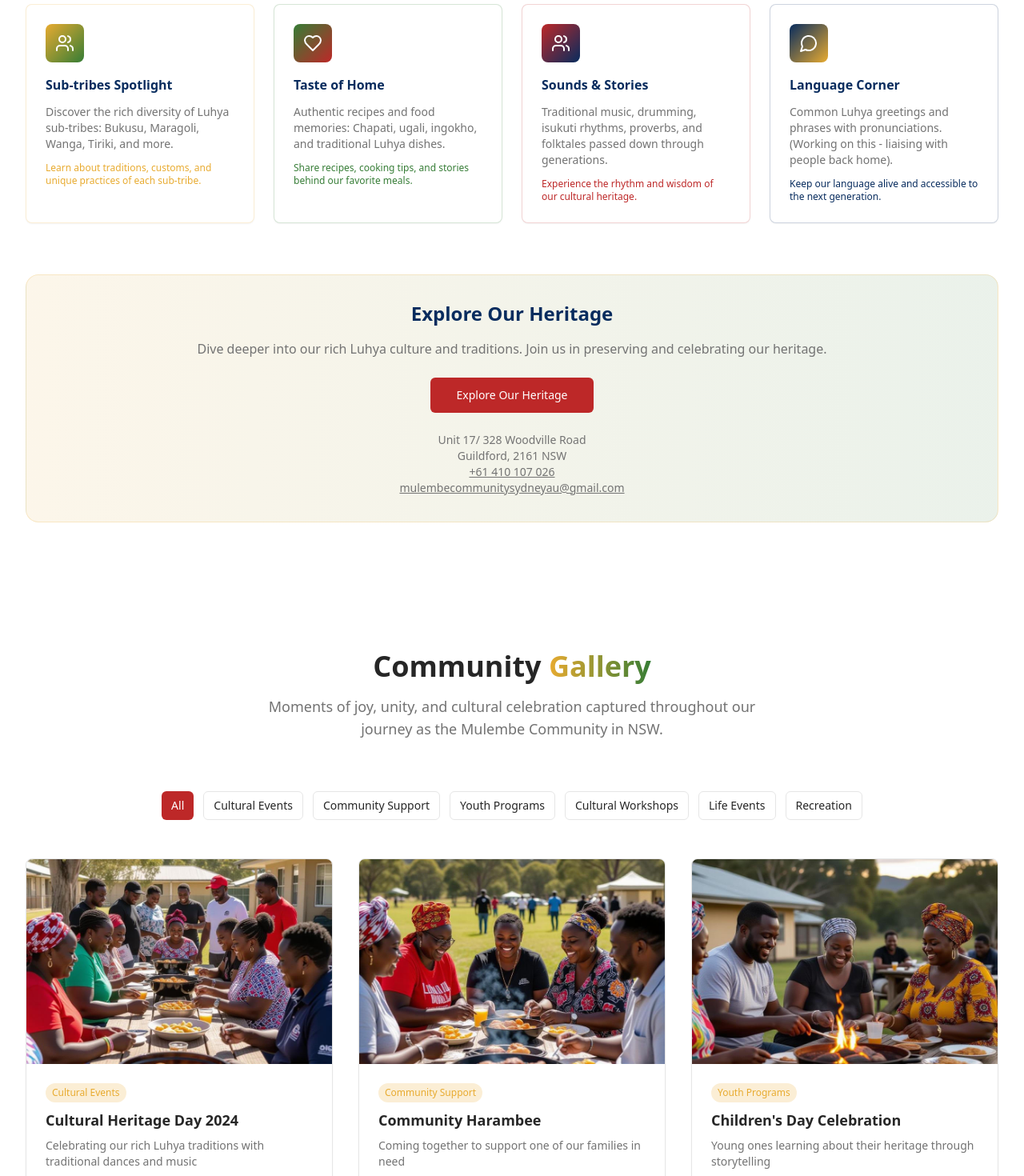
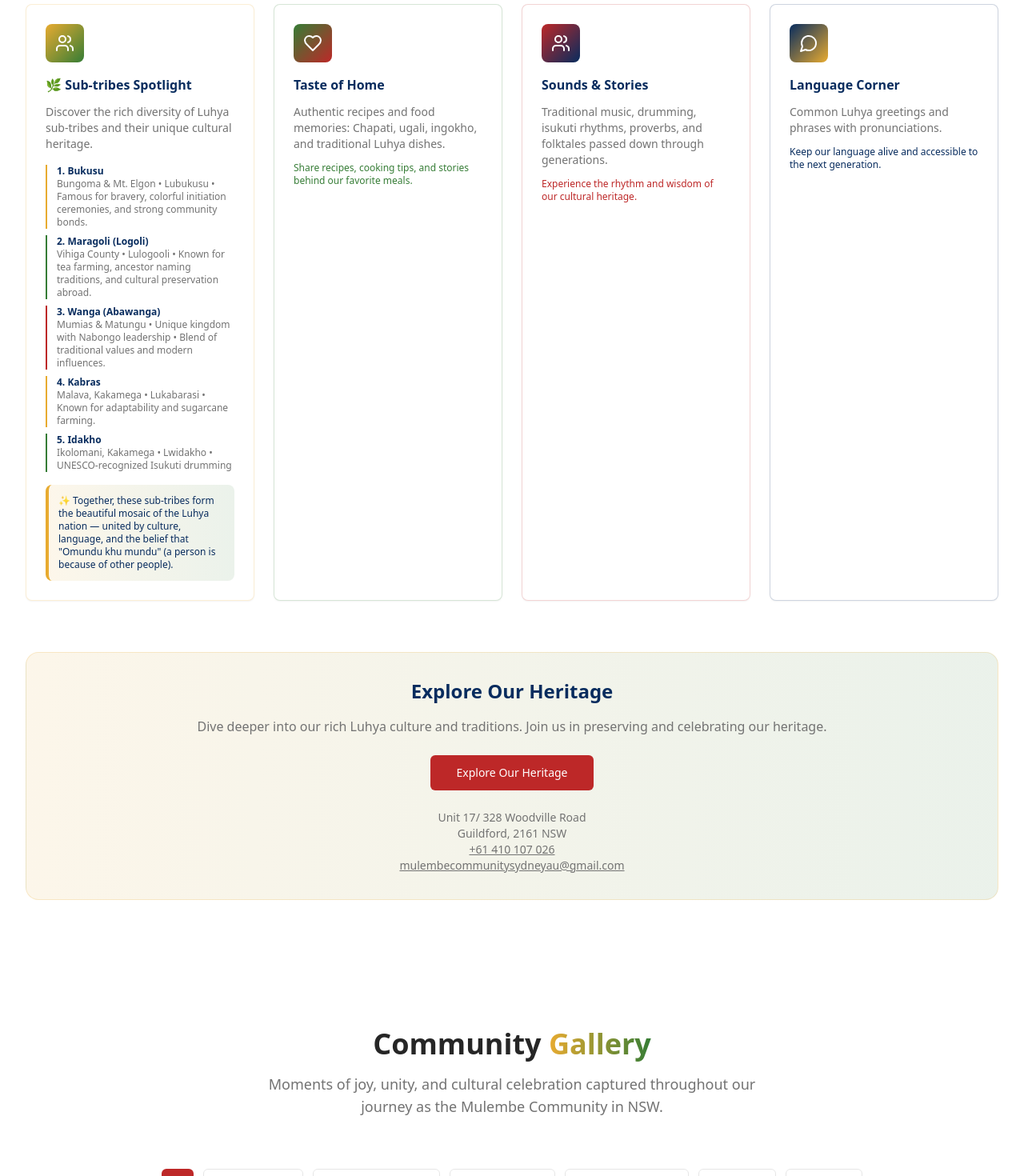
Before and after one commit to BrianKvin/lcia, a React (Vite) app: page / in a window 1280 px wide. Shown: the part 7460-8930 px from the top of the page at 80% size. Built offline with nearby package versions, Linux system fonts and the light colour scheme; no server answers.

Commit message:
Feature: Members form.

```diff
--- a/src/components/BusinessDirectory.tsx
+++ b/src/components/BusinessDirectory.tsx
@@ -113,11 +113,11 @@ const BusinessDirectory = () => {
                       {business.name}
                     </h4>
                     {business.image && (
-                      <div className="mb-3">
+                      <div className="mb-3 flex justify-center">
                         <img
                           src={business.image}
                           alt={business.name}
-                          className="w-full h-48 object-cover rounded-lg shadow-md"
+                          className="max-w-full h-auto max-h-96 object-contain rounded-lg shadow-md bg-gray-50"
                         />
                       </div>
                     )}
--- a/src/components/Events.tsx
+++ b/src/components/Events.tsx
@@ -99,12 +99,86 @@ const Events = () => {
                 <div className="w-12 h-12 bg-gradient-to-br from-luhya-gold to-luhya-green rounded-lg flex items-center justify-center mb-4 group-hover:scale-110 transition-transform duration-300">
                   <Users className="w-6 h-6 text-white" />
                 </div>
-                <h4 className="font-semibold mb-3 text-luhya-navy">Sub-tribes Spotlight</h4>
-                <p className="text-sm text-muted-foreground mb-3">
-                  Discover the rich diversity of Luhya sub-tribes: Bukusu, Maragoli, Wanga, Tiriki, and more.
+                <h4 className="font-semibold mb-3 text-luhya-navy">🌿 Sub-tribes Spotlight</h4>
+                <p className="text-sm text-muted-foreground mb-4">
+                  Discover the rich diversity of Luhya sub-tribes and their unique cultural heritage.
                 </p>
-                <div className="text-xs text-luhya-gold font-medium">
-                  Learn about traditions, customs, and unique practices of each sub-tribe.
+                <div className="space-y-3 max-h-96 overflow-y-auto">
+                  <div className="text-xs space-y-2">
+                    <div className="border-l-2 border-luhya-gold pl-3">
+                      <div className="font-semibold text-luhya-navy">1. Bukusu</div>
+                      <div className="text-muted-foreground">Bungoma & Mt. Elgon • Lubukusu • Famous for bravery, colorful initiation ceremonies, and strong community bonds.</div>
+                    </div>
+                    <div className="border-l-2 border-luhya-green pl-3">
+                      <div className="font-semibold text-luhya-navy">2. Maragoli (Logoli)</div>
+                      <div className="text-muted-foreground">Vihiga County • Lulogooli • Known for tea farming, ancestor naming traditions, and cultural preservation abroad.</div>
+                    </div>
+                    <div className="border-l-2 border-luhya-red pl-3">
+                      <div className="font-semibold text-luhya-navy">3. Wanga (Abawanga)</div>
+                      <div className="text-muted-foreground">Mumias & Matungu • Unique kingdom with Nabongo leadership • Blend of traditional values and modern influences.</div>
+                    </div>
+                    <div className="border-l-2 border-luhya-gold pl-3">
+                      <div className="font-semibold text-luhya-navy">4. Kabras</div>
+                      <div className="text-muted-foreground">Malava, Kakamega • Lukabarasi • Known for adaptability and sugarcane farming.</div>
+                    </div>
+                    <div className="border-l-2 border-luhya-green pl-3">
+                      <div className="font-semibold text-luhya-navy">5. Idakho</div>
+                      <div className="text-muted-foreground">Ikolomani, Kakamega • Lwidakho • UNESCO-recognized Isukuti drumming custodians.</div>
+                    </div>
+                    <div className="border-l-2 border-luhya-red pl-3">
+                      <div className="font-semibold text-luhya-navy">6. Isukha</div>
+                      <div className="text-muted-foreground">Neighbors to Idakho • Lwisukha • Rich oral traditions and Isukuti dance custodians.</div>
+                    </div>
+                    <div className="border-l-2 border-luhya-gold pl-3">
+                      <div className="font-semibold text-luhya-navy">7. Tsotso (Abatsotso)</div>
+                      <div className="text-muted-foreground">Western Kakamega • Farming-focused with vibrant clan networks and community ceremonies.</div>
+                    </div>
+                    <div className="border-l-2 border-luhya-green pl-3">
+                      <div className="font-semibold text-luhya-navy">8. Tiriki (AbaTiriki)</div>
+                      <div className="text-muted-foreground">Vihiga County • Ludirichi • Highland region with strong community bonds and rich folklore.</div>
+                    </div>
+                    <div className="border-l-2 border-luhya-red pl-3">
+                      <div className="font-semibold text-luhya-navy">9. Kisa (Abakisa)</div>
+                      <div className="text-muted-foreground">Khwisero, Butere-Mumias • Olushisa • Famous for Isukuti drums in celebrations.</div>
+                    </div>
+                    <div className="border-l-2 border-luhya-gold pl-3">
+                      <div className="font-semibold text-luhya-navy">10. Khayo</div>
+                      <div className="text-muted-foreground">Busia County • Lukhayo • Cross-border culture with Uganda, fishing and trade focus.</div>
+                    </div>
+                    <div className="border-l-2 border-luhya-green pl-3">
+                      <div className="font-semibold text-luhya-navy">11. Samia</div>
+                      <div className="text-muted-foreground">Busia County • Lusamia • Lake Victoria culture with fishing, boat-building, and colorful ceremonies.</div>
+                    </div>
+                    <div className="border-l-2 border-luhya-red pl-3">
+                      <div className="font-semibold text-luhya-navy">12. Marachi</div>
+                      <div className="text-muted-foreground">Busia County • Lumarachi • Warrior history with strong farming and fishing traditions.</div>
+                    </div>
+                    <div className="border-l-2 border-luhya-gold pl-3">
+                      <div className="font-semibold text-luhya-navy">13. Nyala (Banyala)</div>
+                      <div className="text-muted-foreground">Busia & Kakamega • Lunyala • Migration-shaped history with preserved ceremonies.</div>
+                    </div>
+                    <div className="border-l-2 border-luhya-green pl-3">
+                      <div className="font-semibold text-luhya-navy">14. Marama (Abamarama)</div>
+                      <div className="text-muted-foreground">Butere • Lumarama • Calm-natured with strong clan systems and farming traditions.</div>
+                    </div>
+                    <div className="border-l-2 border-luhya-red pl-3">
+                      <div className="font-semibold text-luhya-navy">15. Tachoni</div>
+                      <div className="text-muted-foreground">Lugari, Bungoma, Kakamega • Lutachoni • Proud warrior history with initiation ceremonies.</div>
+                    </div>
+                    <div className="border-l-2 border-luhya-gold pl-3">
+                      <div className="font-semibold text-luhya-navy">16. Nyole (Abanyole)</div>
+                      <div className="text-muted-foreground">Vihiga • Close-knit farming community with distinctive dialect and wedding traditions.</div>
+                    </div>
+                    <div className="border-l-2 border-luhya-green pl-3">
+                      <div className="font-semibold text-luhya-navy">17. Banyore</div>
+                      <div className="text-muted-foreground">Vihiga • Education-focused while preserving dialect, rituals, and clan ceremonies.</div>
+                    </div>
+                  </div>
+                </div>
+                <div className="mt-4 p-3 bg-gradient-to-r from-luhya-gold/10 to-luhya-green/10 rounded-lg border-l-4 border-luhya-gold">
+                  <div className="text-xs text-luhya-navy font-medium">
+                    ✨ Together, these sub-tribes form the beautiful mosaic of the Luhya nation — united by culture, language, and the belief that "Omundu khu mundu" (a person is because of other people).
+                  </div>
                 </div>
               </CardContent>
             </Card>
@@ -149,7 +223,7 @@ const Events = () => {
                 </div>
                 <h4 className="font-semibold mb-3 text-luhya-navy">Language Corner</h4>
                 <p className="text-sm text-muted-foreground mb-3">
-                  Common Luhya greetings and phrases with pronunciations. (Working on this - liaising with people back home).
+                  Common Luhya greetings and phrases with pronunciations.
                 </p>
                 <div className="text-xs text-luhya-navy font-medium">
                   Keep our language alive and accessible to the next generation.
```
Also changed, not shown: src/components/Community.tsx (+111 -43 lines), 2 other files (tests, documents, lock files or other folders).
